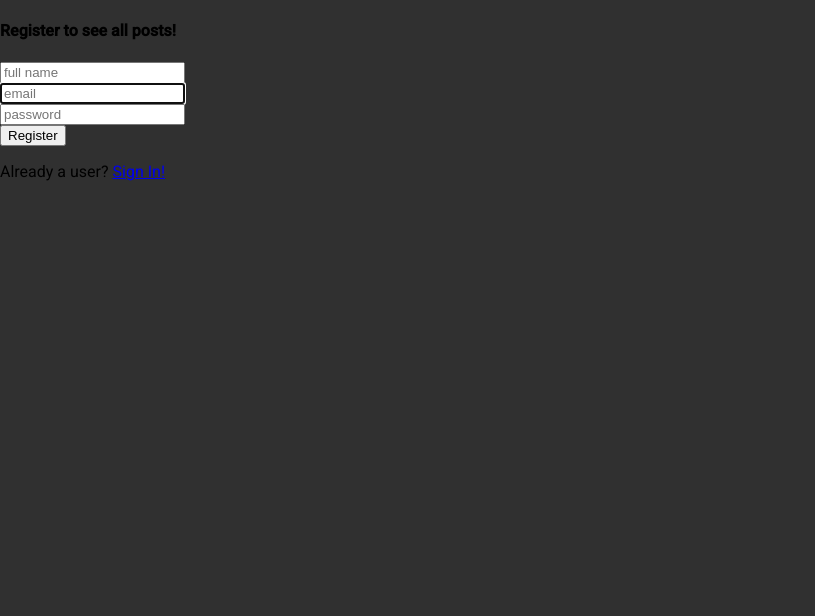
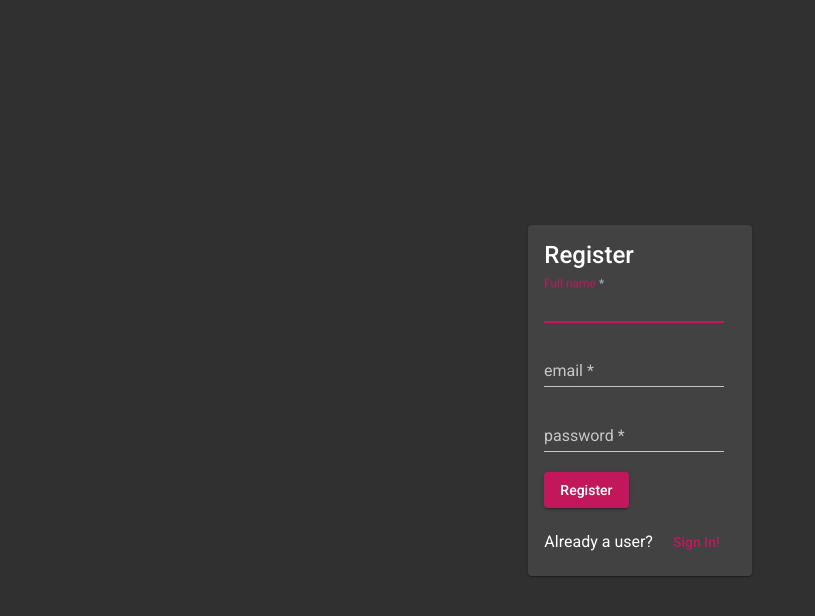
Before and after one commit to matheusAlamino/postsApp_Front, an Angular app: page /signup in a window 1280 px wide. Shown: the top 616 px of the page, without its empty margins (0-815 px from the left). Built offline with nearby package versions, Linux system fonts and the light colour scheme.

Commit message:
updates user settings

```diff
--- a/src/app/header/header.component.html
+++ b/src/app/header/header.component.html
@@ -26,7 +26,7 @@
 
   <mat-menu #projectMenu="matMenu" xPosition="before">
     <button [disabled]="true" mat-menu-item>{{userName}}</button>
-    <button mat-menu-item [routerLink]="['users/show', userId]">
+    <button mat-menu-item (click)="openDialog()">
       <span style="padding-right: 8px">User preferences</span>
       <mat-icon>settings_applications</mat-icon>
     </button>
--- a/src/app/header/header.component.ts
+++ b/src/app/header/header.component.ts
@@ -2,6 +2,8 @@ import { Component, OnInit } from '@angular/core';
 import { Observable } from 'rxjs';
 import { AuthService } from '../auth.service';
 import { Router } from '@angular/router';
+import { MatDialog } from '@angular/material/dialog';
+import { UsersShowComponent } from '../users/users-show/users-show.component';
 
 @Component({
   selector: 'app-header',
@@ -16,7 +18,8 @@ export class HeaderComponent implements OnInit {
 
   constructor(
     private _auth: AuthService,
-    private _router: Router
+    private _router: Router,
+    private _dialog: MatDialog
   ) {
   }
 
@@ -30,4 +33,10 @@ export class HeaderComponent implements OnInit {
     this._auth.logout();
     this._router.navigate(['']);
   }
+
+  openDialog(): void {
+    const dialogRef = this._dialog.open(UsersShowComponent, {
+      width: '450px'
+    });
+  }
 }
--- a/src/app/notifications/notifications-index/notifications-index.component.html
+++ b/src/app/notifications/notifications-index/notifications-index.component.html
@@ -1,6 +1,6 @@
-<mat-toolbar fxLayout="row" class="mat-elevation-z20" style="z-index: 2;" color="primary">
-  <h3 matLine>Notifications</h3>
-</mat-toolbar>
+<div fxLayout="row">
+  <h3 matLine style="color: white">Notifications</h3>
+</div>
 
 <mat-card style="margin-top: 8px">
   <app-notification class="row container" [notifications]="notifications"></app-notification>
--- a/src/app/posts/posts-index/posts-index.component.html
+++ b/src/app/posts/posts-index/posts-index.component.html
@@ -1,6 +1,6 @@
-<mat-toolbar fxLayout="row" class="mat-elevation-z20" style="z-index: 2;" color="primary">
-  <h3 matLine>Recent Posts</h3>
-</mat-toolbar>
+<div fxLayout="row">
+  <h3 matLine style="color: white">Recent Posts</h3>
+</div>
 <div style="padding-top: 10px">
   <app-post [posts]="posts"></app-post>
 </div>
--- a/src/app/posts/posts-show/posts-show.component.html
+++ b/src/app/posts/posts-show/posts-show.component.html
@@ -42,10 +42,9 @@
       </mat-card-content>
     </mat-card>
 
-    <mat-toolbar fxLayout="row" color="primary" class="mat-elevation-z20"
-      style="z-index: 2;margin-bottom: 5px; margin-top: 15px">
-      <h3 matLine>Comments</h3>
-    </mat-toolbar>
+    <div fxLayout="row" style="margin-bottom: 5px; margin-top: 15px">
+      <h3 matLine style="color: white">Comments</h3>
+    </div>
     <mat-card class="comment-list">
       <mat-list *ngFor="let comment of post.comments">
         <app-comment-show mat-list-item [comment]="comment" [mine]="comment.id_usuario == userId">
--- a/src/app/posts/posts-store/posts-store.component.html
+++ b/src/app/posts/posts-store/posts-store.component.html
@@ -1,6 +1,6 @@
-<mat-toolbar fxLayout="row" class="mat-elevation-z20" style="z-index: 2;" color="primary">
-  <h3 matLine>Use this to publish your thoughts</h3>
-</mat-toolbar>
+<div fxLayout="row">
+  <h3 matLine style="color: white">Use this to publish your thoughts</h3>
+</div>
 <form [formGroup]="postForm" (submit)="storePost()" fxLayout="column" fxLayoutAlign="center stretch">
   <mat-form-field appearance="outline" style="color: white">
     <mat-label>write here</mat-label>
--- a/src/app/posts/posts.module.ts
+++ b/src/app/posts/posts.module.ts
@@ -14,6 +14,8 @@ import { CommentsModule } from '../comments/comments.module';
 import { PostBootComponent } from './post-boot/post-boot.component';
 import { HeaderComponent } from '../header/header.component';
 import { MaterialFlexModule } from '../material-flex/material-flex.module';
+import { UsersModule } from '../users/users.module';
+import { UsersShowComponent } from '../users/users-show/users-show.component';
 
 
 const routes: Routes = [
@@ -39,7 +41,8 @@ const routes: Routes = [
       PostsCommentStoreComponent,
       PostComponent,
       PostBootComponent,
-      HeaderComponent
+      HeaderComponent,
+      UsersShowComponent
     ],
   imports: [
     CommonModule,
@@ -49,6 +52,7 @@ const routes: Routes = [
     CommentsModule,
     MaterialFlexModule
   ],
+  entryComponents: [UsersShowComponent],
   providers: [
     PostsService,
     {
--- a/src/app/signup/signup.component.html
+++ b/src/app/signup/signup.component.html
@@ -1,29 +1,36 @@
-<h4 class="d-flex justify-content-center">Register to see all posts!</h4>
+<div style="height: 100%" fxLayout="row" fxLayoutAlign="center center">
+  <form [formGroup]="registerForm" class="form mt-4" (submit)="signup()">
+    <mat-card>
+      <mat-card-title>Register</mat-card-title>
 
-<div class="d-flex justify-content-center">
-  <form [formGroup]="registerForm" class="form mt-4" (submit)="signup()">
-    <div class="form-group">
-      <input formControlName="name" class="form-control" placeholder="full name">
-      <label *ngIf="registerForm.controls['name'].touched && !registerForm.controls['name'].valid">Field name
-        invalid</label>
-    </div>
+      <mat-form-field>
+        <input formControlName="name" type="text" matInput placeholder="Full name" autofocus>
+        <mat-error *ngIf="registerForm.controls['name'].touched && !registerForm.controls['name'].valid">
+          Field email invalid
+        </mat-error>
+      </mat-form-field>
 
-    <div class="form-group">
-      <input formControlName="email" class="form-control" placeholder="email" autofocus>
-      <label *ngIf="registerForm.controls['email'].touched && !registerForm.controls['email'].valid">Field email
-        invalid</label>
-    </div>
+      <div>
+        <mat-form-field>
+          <input formControlName="email" type="text" matInput placeholder="email" autofocus>
+          <mat-error *ngIf="registerForm.controls['email'].touched && !registerForm.controls['email'].valid">
+            Field email invalid
+          </mat-error>
+        </mat-form-field>
+      </div>
 
-    <div class="form-group">
-      <input formControlName="password" type="password" class="form-control" placeholder="password">
-      <label *ngIf="registerForm.controls['password'].touched && !registerForm.controls['password'].valid">Field
-        password
-        invalid</label>
-    </div>
-
-    <button class="btn btn-primary btn-block">Register</button>
-
-    <p>Already a user? <a [routerLink]="['']">Sign In!</a></p>
-
+      <div>
+        <mat-form-field>
+          <input matInput formControlName="password" type="password" placeholder="password">
+          <mat-error *ngIf="registerForm.controls['password'].touched && !registerForm.controls['password'].valid">Field
+            password
+            invalid</mat-error>
+        </mat-form-field>
+      </div>
+      <button mat-button type="submit" class="mat-raised-button" color="primary">
+        Register
+      </button>
+      <p>Already a user? <a mat-button color="primary" [routerLink]="['']">Sign In!</a></p>
+    </mat-card>
   </form>
 </div>
--- a/src/app/signup/signup.component.ts
+++ b/src/app/signup/signup.component.ts
@@ -1,6 +1,7 @@
 import { Component, OnInit } from '@angular/core';
 import { AuthService } from '../auth.service';
 import { FormGroup, FormControl, Validators } from '@angular/forms';
+import { Router } from '@angular/router';
 
 @Component({
   selector: 'app-signup',
@@ -32,7 +33,8 @@ export class SignupComponent implements OnInit {
   })
 
   constructor(
-    private _authService: AuthService
+    private _authService: AuthService,
+    private _route: Router
   ) { }
 
   ngOnInit() {
@@ -43,6 +45,7 @@ export class SignupComponent implements OnInit {
     if (this.registerForm.valid) {
       this._authService.storeUser(this.registerForm.value);
       console.log(this.registerForm.value)
+      this._route.navigate([''])
     } else {
       alert('All fields must be filled')
     }
--- a/src/app/users/users-show/users-show.component.ts
+++ b/src/app/users/users-show/users-show.component.ts
@@ -4,6 +4,7 @@ import { AuthService } from 'src/app/auth.service';
 import { Observable } from 'rxjs';
 import { ActivatedRoute, Router } from '@angular/router';
 import { formArrayNameProvider } from '@angular/forms/src/directives/reactive_directives/form_group_name';
+import { MatDialogRef } from '@angular/material/dialog';
 
 @Component({
   selector: 'app-users-show',
@@ -39,7 +40,8 @@ export class UsersShowComponent implements OnInit {
   constructor(
     private _auth: AuthService,
     private _route: ActivatedRoute,
-    private _router: Router
+    private _router: Router,
+    public dialogRef: MatDialogRef<any>
   ) { }
 
   ngOnInit() {
@@ -56,7 +58,7 @@ export class UsersShowComponent implements OnInit {
         .subscribe(res => {
           this._auth.logout();
           this._auth.login(this.editUserForm.value).then(() => {
-            location.reload()
+            this.dialogRef.close()
           })
         })
     } else {
@@ -67,6 +69,7 @@ export class UsersShowComponent implements OnInit {
   deleteUser() {
     if (confirm('Are you sure do you want delete this perfil? All your datas will be lost')) {
       this._auth.delete(this.user.sub).subscribe(res => {
+        this.dialogRef.close()
         this._router.navigate([''])
       })
     }
```
Also changed, not shown: src/app/users/users-show/users-show.component.html (+11 -16 lines), src/app/users/users.module.ts (+2 -7 lines).
